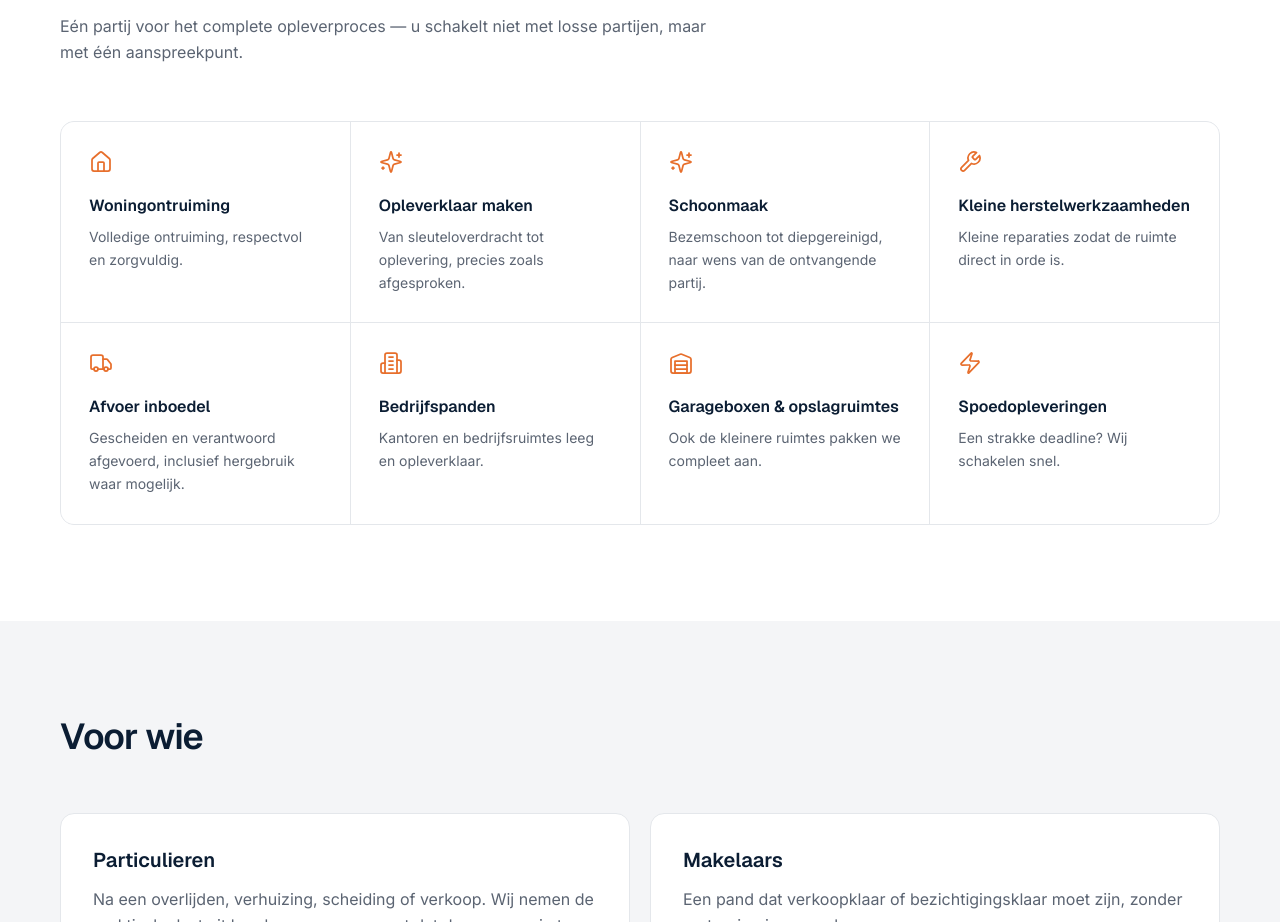
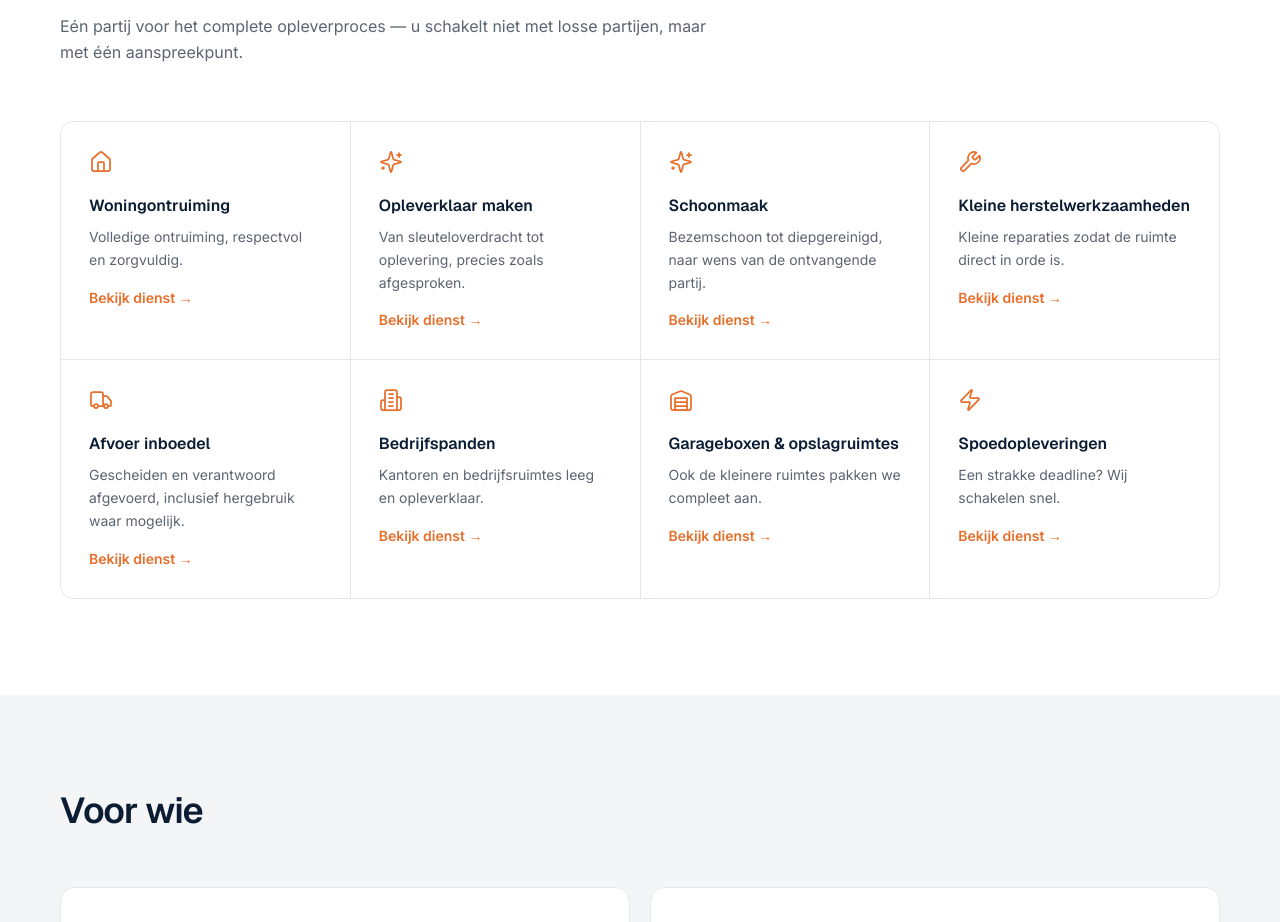
Before and after one commit to sandvlietbv/OpleverMeester, a Next.js app: page / in a window 1280 px wide. Shown: the part 2300-3222 px from the top of the page. Built offline with nearby package versions, Linux system fonts and the light colour scheme.

Commit message:
Link homepage services to commercial search pages

```diff
--- a/components/Services.tsx
+++ b/components/Services.tsx
@@ -1,5 +1,6 @@
 "use client";
 
+import Link from "next/link";
 import { motion } from "framer-motion";
 import {
   Home,
@@ -8,19 +9,18 @@ import {
   Truck,
   Building2,
   Warehouse,
-  Package,
   Zap,
 } from "lucide-react";
 
 const SERVICES = [
-  { icon: Home, title: "Woningontruiming", body: "Volledige ontruiming, respectvol en zorgvuldig." },
-  { icon: Sparkles, title: "Opleverklaar maken", body: "Van sleuteloverdracht tot oplevering, precies zoals afgesproken." },
-  { icon: Sparkles, title: "Schoonmaak", body: "Bezemschoon tot diepgereinigd, naar wens van de ontvangende partij." },
-  { icon: Wrench, title: "Kleine herstelwerkzaamheden", body: "Kleine reparaties zodat de ruimte direct in orde is." },
-  { icon: Truck, title: "Afvoer inboedel", body: "Gescheiden en verantwoord afgevoerd, inclusief hergebruik waar mogelijk." },
-  { icon: Building2, title: "Bedrijfspanden", body: "Kantoren en bedrijfsruimtes leeg en opleverklaar." },
-  { icon: Warehouse, title: "Garageboxen & opslagruimtes", body: "Ook de kleinere ruimtes pakken we compleet aan." },
-  { icon: Zap, title: "Spoedopleveringen", body: "Een strakke deadline? Wij schakelen snel." },
+  { icon: Home, title: "Woningontruiming", body: "Volledige ontruiming, respectvol en zorgvuldig.", href: "/woningontruiming" },
+  { icon: Sparkles, title: "Opleverklaar maken", body: "Van sleuteloverdracht tot oplevering, precies zoals afgesproken.", href: "/huurwoning-opleveren" },
+  { icon: Sparkles, title: "Schoonmaak", body: "Bezemschoon tot diepgereinigd, naar wens van de ontvangende partij.", href: "/woningontruiming" },
+  { icon: Wrench, title: "Kleine herstelwerkzaamheden", body: "Kleine reparaties zodat de ruimte direct in orde is.", href: "/huurwoning-opleveren" },
+  { icon: Truck, title: "Afvoer inboedel", body: "Gescheiden en verantwoord afgevoerd, inclusief hergebruik waar mogelijk.", href: "/woningontruiming" },
+  { icon: Building2, title: "Bedrijfspanden", body: "Kantoren en bedrijfsruimtes leeg en opleverklaar.", href: "/bedrijfsontruiming" },
+  { icon: Warehouse, title: "Garageboxen & opslagruimtes", body: "Ook de kleinere ruimtes pakken we compleet aan.", href: "/woningontruiming" },
+  { icon: Zap, title: "Spoedopleveringen", body: "Een strakke deadline? Wij schakelen snel.", href: "/spoedontruiming" },
 ];
 
 export default function Services() {
@@ -55,13 +55,16 @@ export default function Services() {
               whileInView={{ opacity: 1 }}
               viewport={{ once: true, margin: "-80px" }}
               transition={{ duration: 0.4, delay: (i % 4) * 0.05 }}
-              className="bg-white p-7"
+              className="bg-white"
             >
-              <s.icon className="h-6 w-6 text-orange" strokeWidth={1.75} />
-              <h3 className="mt-5 font-display text-base font-semibold text-navy">
-                {s.title}
-              </h3>
-              <p className="mt-2 text-sm leading-relaxed text-muted">{s.body}</p>
+              <Link href={s.href} className="group block h-full p-7 focus:outline-none focus-visible:ring-2 focus-visible:ring-orange focus-visible:ring-inset">
+                <s.icon className="h-6 w-6 text-orange" strokeWidth={1.75} />
+                <h3 className="mt-5 font-display text-base font-semibold text-navy group-hover:text-orange">
+                  {s.title}
+                </h3>
+                <p className="mt-2 text-sm leading-relaxed text-muted">{s.body}</p>
+                <span className="mt-4 inline-block text-sm font-semibold text-orange">Bekijk dienst →</span>
+              </Link>
             </motion.div>
           ))}
         </div>
```
